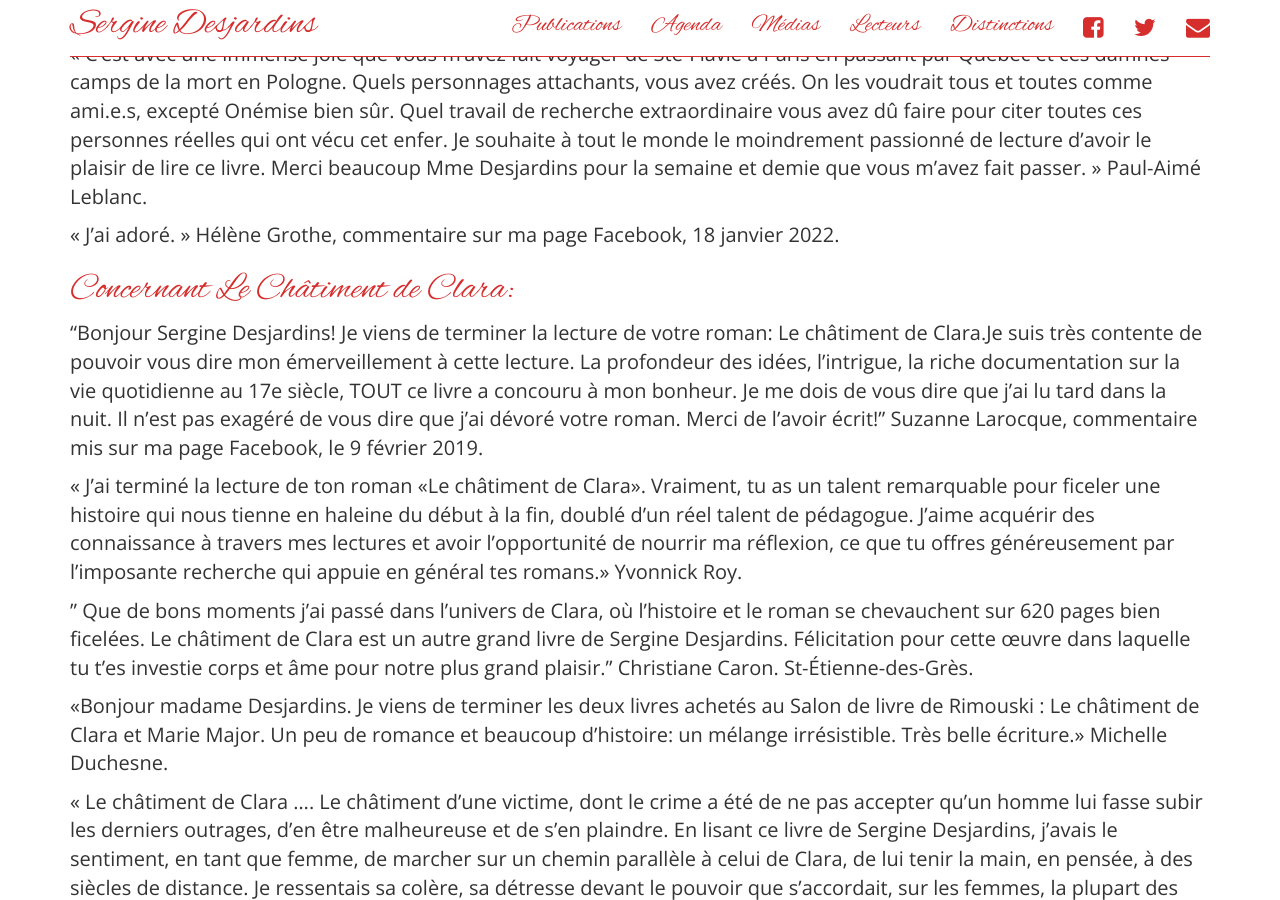
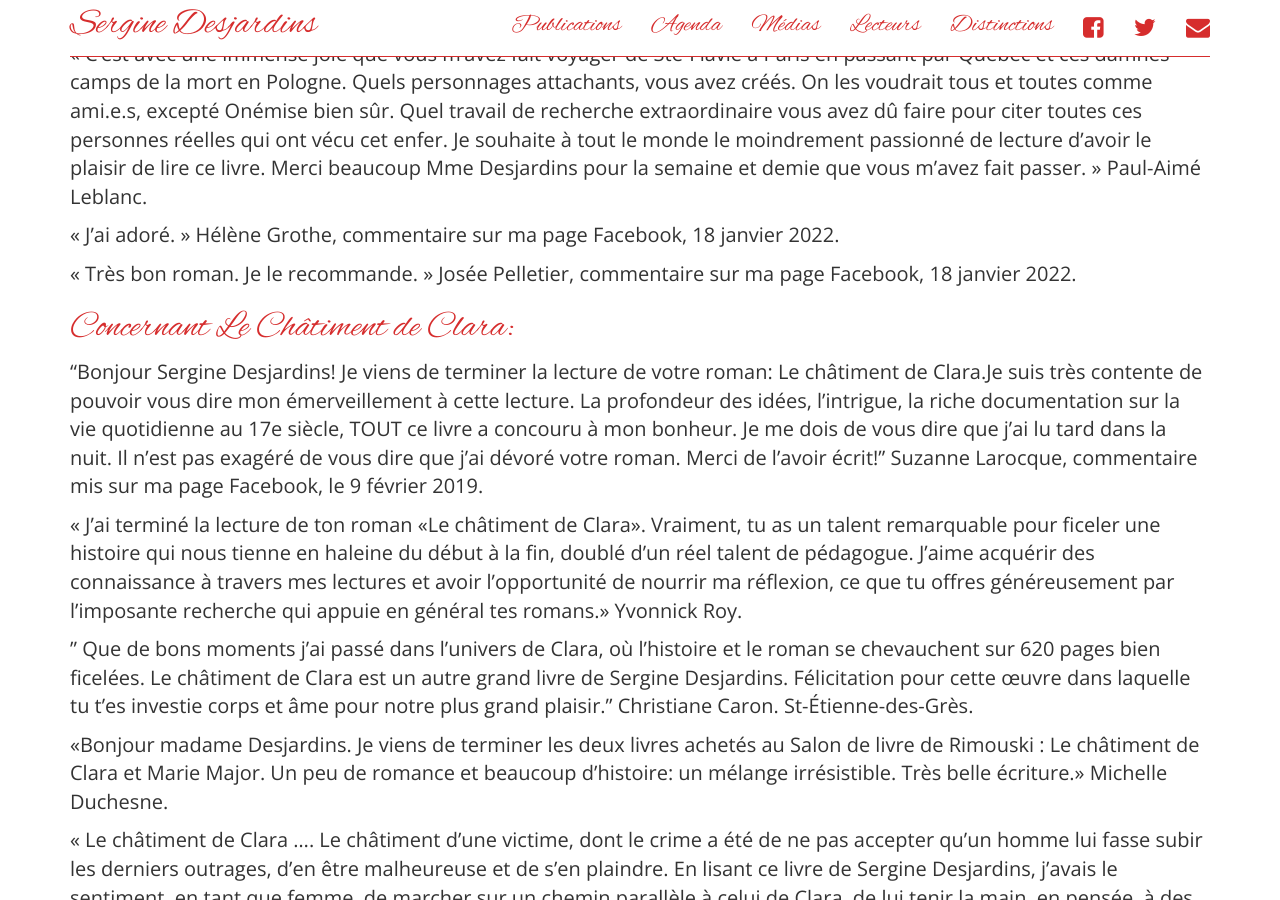
Before and after one commit to serginedesjardins/serginedesjardins.github.io, a Jekyll site: the page built from lecteurs.md, in a window 1280 px wide and 900 px high, scrolled down 6098 px. Built offline with Jekyll 4.4.1, drawn with Linux system fonts in a browser that asks for light colours; nearby versions of some CDN libraries.

Commit message:
Josée Pelletier

```diff
--- a/lecteurs.md
+++ b/lecteurs.md
@@ -123,6 +123,8 @@ permalink: /lecteurs/
  « C’est avec une immense joie que vous m’avez fait voyager de Ste-Flavie à Paris en passant par Québec et ces damnés camps de la mort en Pologne. Quels personnages attachants, vous avez créés. On les voudrait tous et toutes comme ami.e.s, excepté Onémise bien sûr. Quel travail de recherche extraordinaire vous avez dû faire pour citer toutes ces personnes réelles qui ont vécu cet enfer. Je souhaite à tout le monde le moindrement passionné de lecture d’avoir le plaisir de lire ce livre. Merci beaucoup Mme Desjardins pour la semaine et demie que vous m’avez fait passer. » Paul-Aimé Leblanc.
 
  « J’ai adoré. » Hélène Grothe, commentaire sur ma page Facebook, 18 janvier 2022.
+
+ « Très bon roman. Je le recommande. » Josée Pelletier, commentaire sur ma page Facebook, 18 janvier 2022.
 
 # Concernant Le Châtiment de Clara:
 
```
